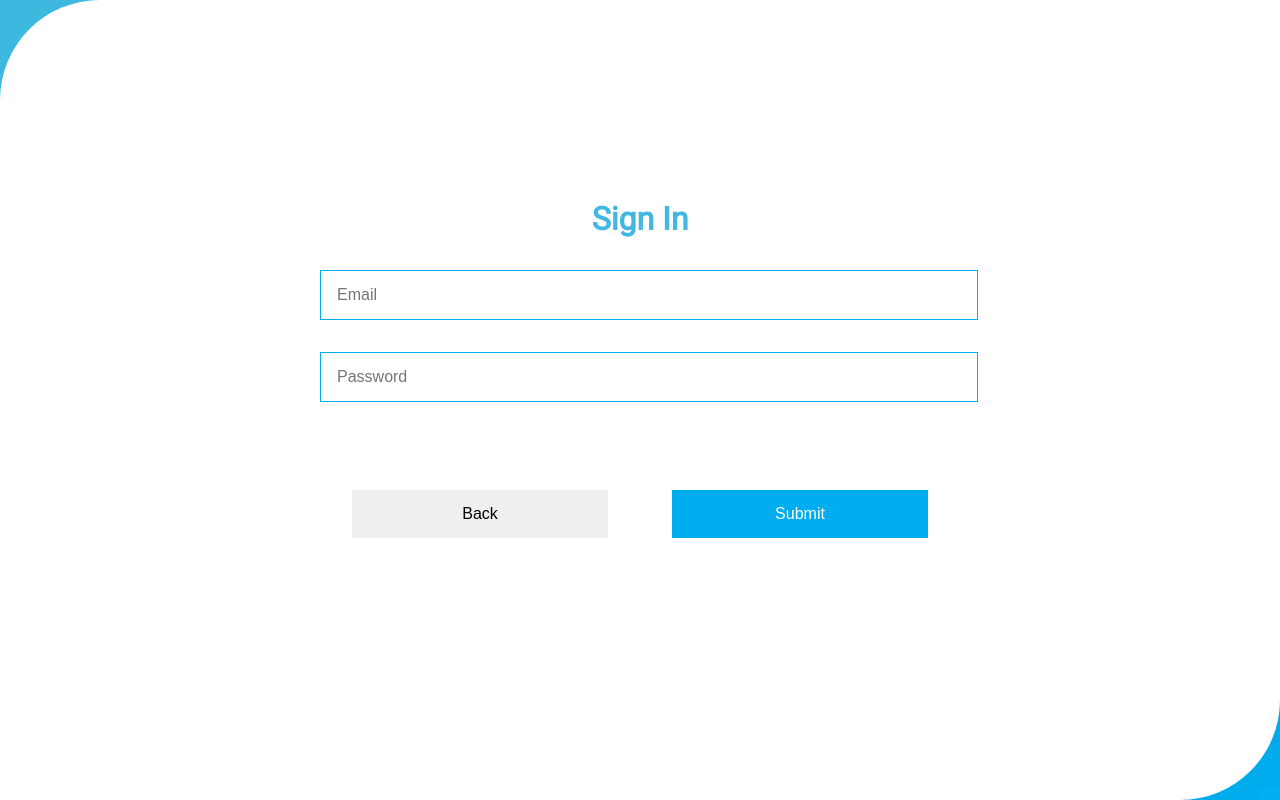
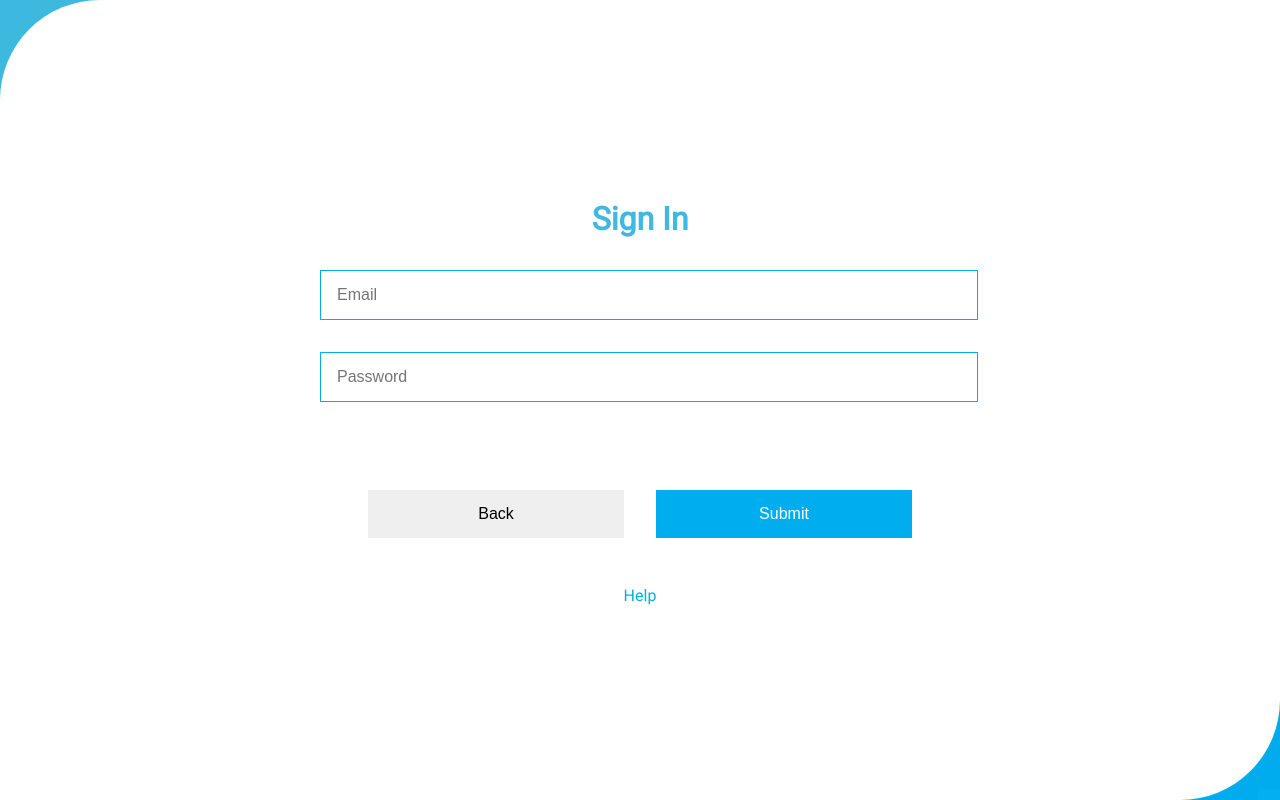
Before and after one commit to Jguz17/hungr, a React (Create React App) app: page / in a window 1280 px wide. Both pictures are taken after a click on the element "Already a member? Sign in". Built offline with nearby package versions, Linux system fonts and the light colour scheme.

Commit message:
added help link

```diff
--- a/src/App.css
+++ b/src/App.css
@@ -80,6 +80,22 @@ input {
   cursor: pointer;
 }
 
+.break {
+  width: 100%;
+  height: 0;
+}
+
+.help-container {
+  position: absolute;
+  padding-top: 6rem;
+}
+
+#help-link {
+  text-decoration: none;
+  color: #00adef;
+  font-family: 'roboto';
+}
+
 /* ==== SIGNIN FORM STYLES ==== */
 .animation-test {
   /* height: 100px;
@@ -140,7 +156,7 @@ input {
 
 .form-buttons {
   display: flex;
-  justify-content: space-around;
+  justify-content: center;
   margin-top: 1.5rem;
 }
 
--- a/src/components/layout/HiddenForm.js
+++ b/src/components/layout/HiddenForm.js
@@ -67,8 +67,12 @@ const HiddenForm = () => {
                         <Alerts/>
                     </div>
                     <div className='form-buttons'>
-                        <input style={{textAlign: 'center', zIndex: '2'}} id='back' onClick={onClick} type='button' value='Back'/>
+                        <input style={{textAlign: 'center', zIndex: '2', marginRight: '2rem'}} id='back' onClick={onClick} type='button' value='Back'/>
                         <input id='submit' type='submit' value='Submit'/>
+                        <br/>
+                        <div className='help-container' style={{textAlign: 'center', zIndex: '3'}}>
+                            <a id='help-link' href="mailto:someone@example.com">Help</a>
+                        </div>
                     </div>
                 </form>
             </div>
```
